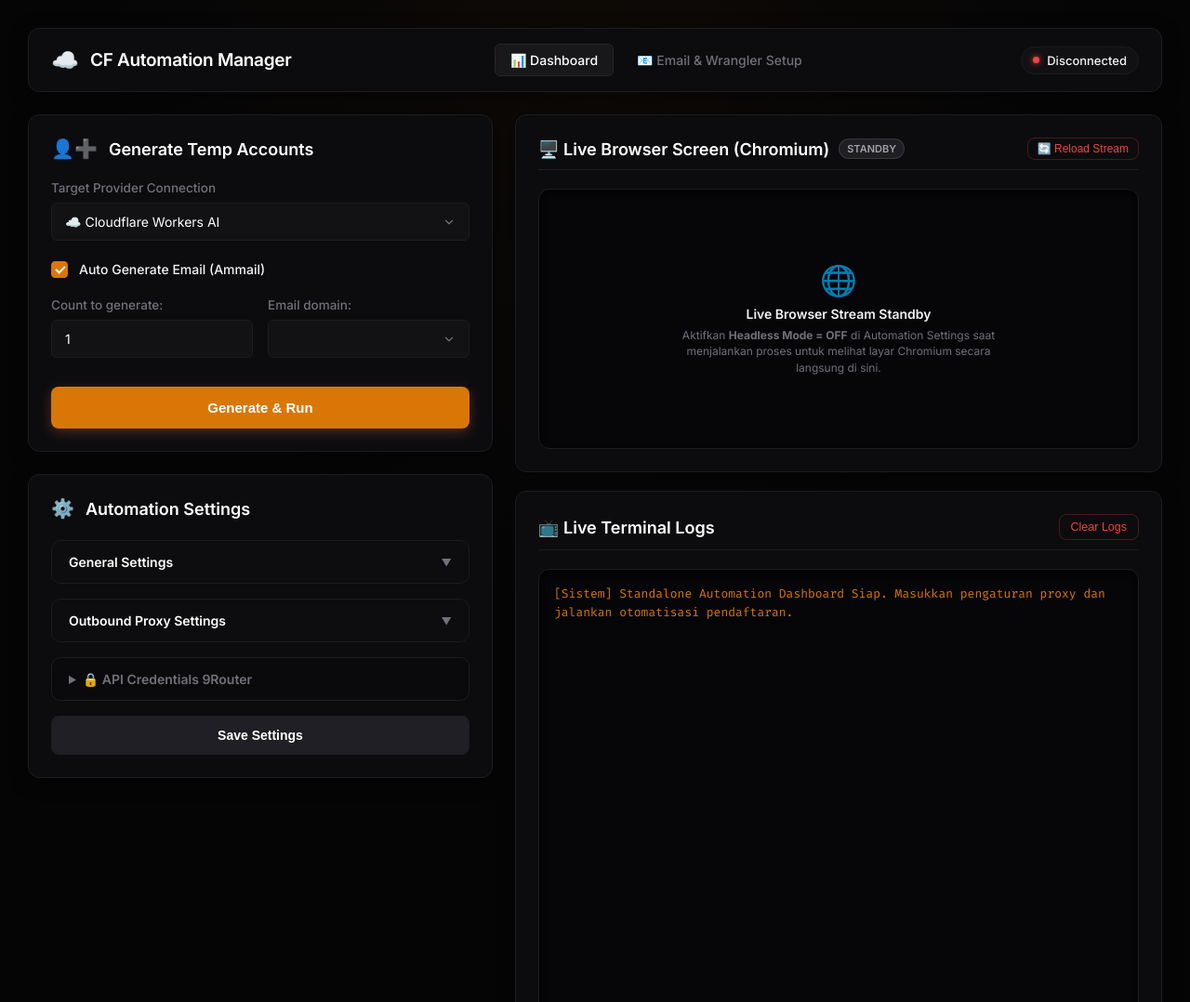
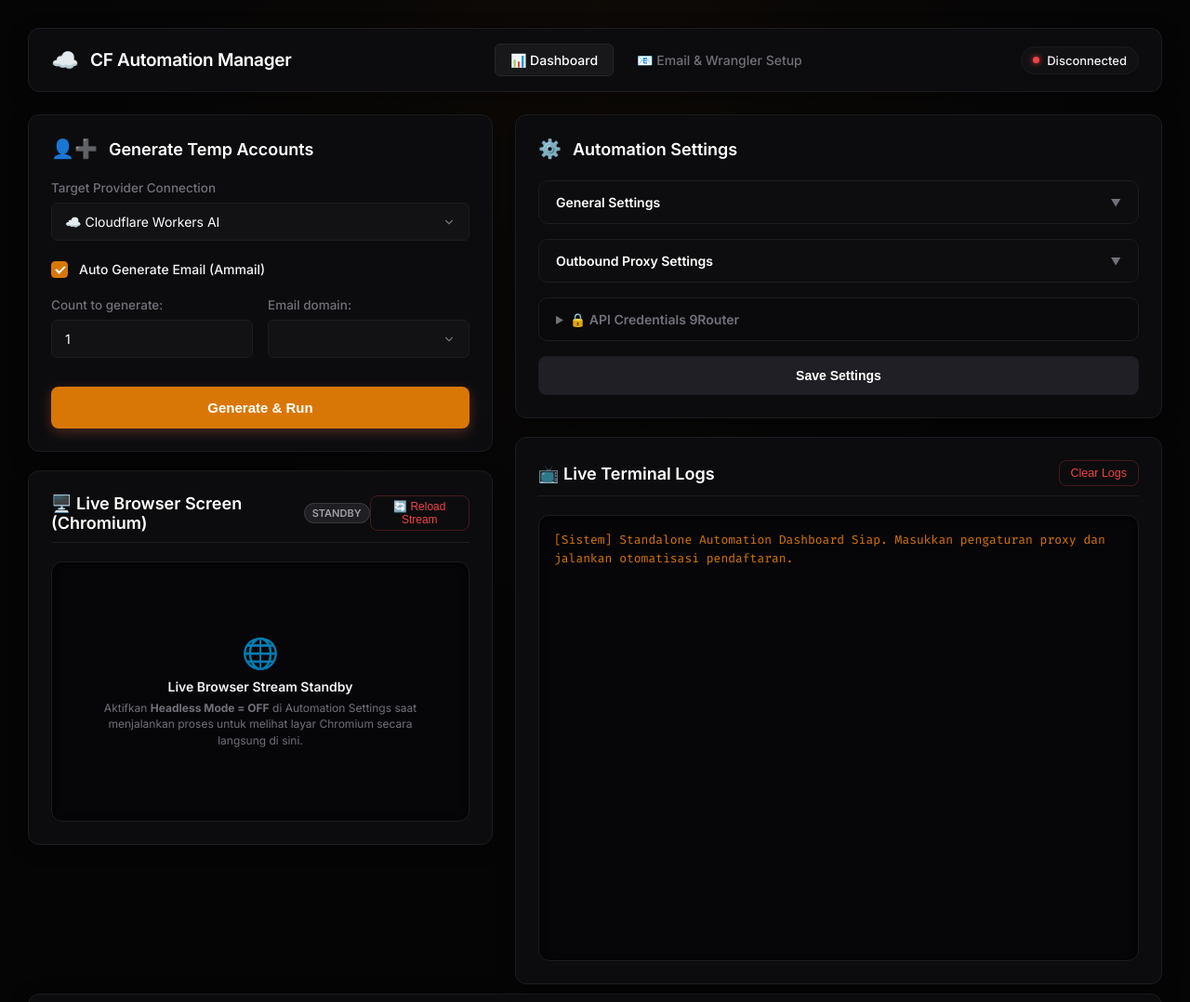
Before and after one commit to Rzz13/Auto-CF, a website: page public/index.html in a window 1280 px wide. Shown: the top 1078 px of the page at 93% size. Drawn offline with Linux system fonts and the light colour scheme; no server answers.

Commit message:
fix ubuntu realtime monitor

```diff
--- a/public/index.html
+++ b/public/index.html
@@ -33,9 +33,9 @@
       <!-- Main Grid -->
       <div class="dashboard-grid">
 
-      <!-- Left Column: Controls -->
-      <div class="control-column">
-        <!-- Photo 1: Generate Temp Accounts Widget -->
+      <!-- Left Column: Controls & Live Browser Screen -->
+      <div class="control-column" style="display: flex; flex-direction: column; gap: 20px;">
+        <!-- Generate Temp Accounts Widget -->
         <section class="glass-card widget-card">
           <div class="widget-header">
             <span class="widget-icon">👤➕</span>
@@ -88,7 +88,30 @@
           </form>
         </section>
 
-        <!-- Photo 2: Automation Settings Widget -->
+        <!-- Live Browser Screen (Chromium VNC Stream) -->
+        <section class="glass-card browser-screen-panel">
+          <div class="panel-header">
+            <div style="display: flex; align-items: center; gap: 10px;">
+              <h2>🖥️ Live Browser Screen (Chromium)</h2>
+              <span id="browser-status-badge" class="badge-status offline">STANDBY</span>
+            </div>
+            <button type="button" class="btn-clear" id="btn-toggle-vnc" style="padding: 4px 10px; font-size: 12px;">🔄 Reload Stream</button>
+          </div>
+          <div class="browser-screen-container">
+            <div id="browser-placeholder" class="browser-placeholder">
+              <div class="placeholder-icon">🌐</div>
+              <div class="placeholder-text">Live Browser Stream Standby</div>
+              <div class="placeholder-sub">Aktifkan <strong>Headless Mode = OFF</strong> di Automation Settings saat menjalankan proses untuk melihat layar Chromium secara langsung di sini.</div>
+            </div>
+            <iframe id="browser-vnc-iframe" src="about:blank" style="display: none;" frameborder="0"></iframe>
+          </div>
+        </section>
+      </div>
+
+      <!-- Right Column: Automation Settings & Terminal Logs -->
+      <div class="right-column-panel" style="display: flex; flex-direction: column; gap: 20px; flex: 1; min-width: 0;">
+
+        <!-- Automation Settings Widget -->
         <section class="glass-card widget-card">
           <div class="widget-header">
             <span class="widget-icon">⚙️</span>
@@ -206,29 +229,6 @@
 
             <button type="submit" class="btn-save-settings" id="btn-save-settings">Save Settings</button>
           </form>
-        </section>
-      </div>
-
-      <!-- Right Column: Live Browser Screen & Terminal Logs -->
-      <div class="right-column-panel" style="display: flex; flex-direction: column; gap: 20px; flex: 1; min-width: 0;">
-
-        <!-- Live Browser Screen (Chromium VNC Stream) -->
-        <section class="glass-card browser-screen-panel">
-          <div class="panel-header">
-            <div style="display: flex; align-items: center; gap: 10px;">
-              <h2>🖥️ Live Browser Screen (Chromium)</h2>
-              <span id="browser-status-badge" class="badge-status offline">STANDBY</span>
-            </div>
-            <button type="button" class="btn-clear" id="btn-toggle-vnc" style="padding: 4px 10px; font-size: 12px;">🔄 Reload Stream</button>
-          </div>
-          <div class="browser-screen-container">
-            <div id="browser-placeholder" class="browser-placeholder">
-              <div class="placeholder-icon">🌐</div>
-              <div class="placeholder-text">Live Browser Stream Standby</div>
-              <div class="placeholder-sub">Aktifkan <strong>Headless Mode = OFF</strong> di Automation Settings saat menjalankan proses untuk melihat layar Chromium secara langsung di sini.</div>
-            </div>
-            <iframe id="browser-vnc-iframe" src="about:blank" style="display: none;" frameborder="0"></iframe>
-          </div>
         </section>
 
         <!-- Live Terminal Logs -->
```
Also changed, not shown: server.js (+15 -1 lines).
